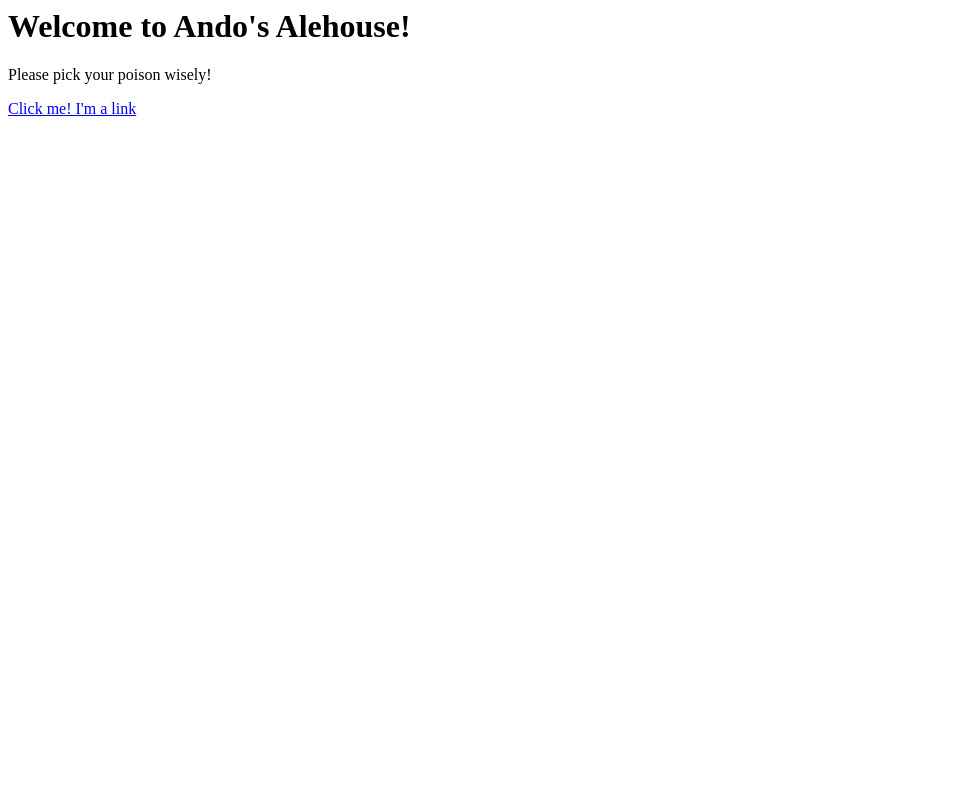
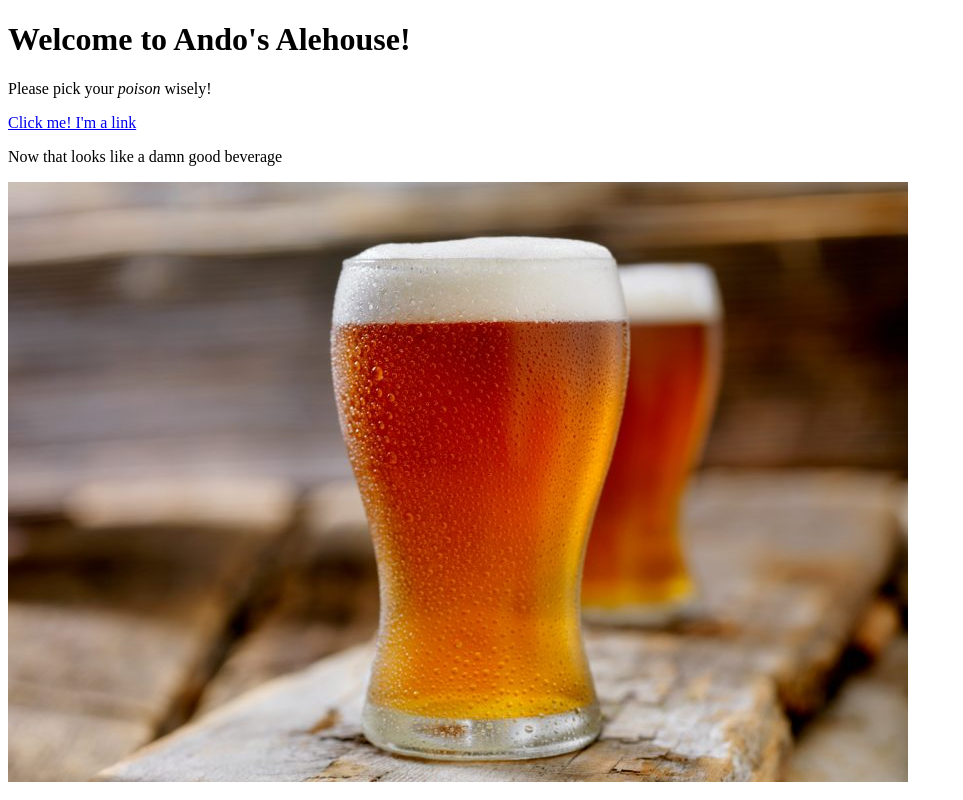
Before and after one commit to AstralAndo/ando-alehouse, a plain HTML site: page ando-alehouse.html in a window 1280 px wide. Shown: the whole page, without its empty margins (0-963 px from the left). Drawn offline with Linux system fonts and the light colour scheme.

Commit message:
Adding an image of a good ol' brewskin

```diff
--- a/ando-alehouse.html
+++ b/ando-alehouse.html
@@ -1,3 +1,16 @@
-<h1> Welcome to Ando's Alehouse!</h1>
-<p>Please pick your poison wisely!</p>
-<a href="https://www.google.co.nz" target="_blank" title="Down the rabbit hole you go!">Click me! I'm a link</a>    <!-- anchor element to create a link -->
+<!DOCTYPE html>
+<html>
+
+<head>
+	<title> Ando's Alehouse</title>
+</head>
+<body>
+
+
+	<h1> Welcome to Ando's Alehouse!</h1>
+	<p>Please pick your <i>poison</i> wisely!</p>
+	<a href="https://www.google.co.nz" target="_blank" title="Down the rabbit hole you go!">Click me! I'm a link</a>    <!-- anchor element to create a link -->
+	<p>Now that looks like a damn good beverage</p>
+	<img src="img/ale.jpeg">
+</body>
+</html>
```
Also changed, not shown: img/ale.jpeg (added).
